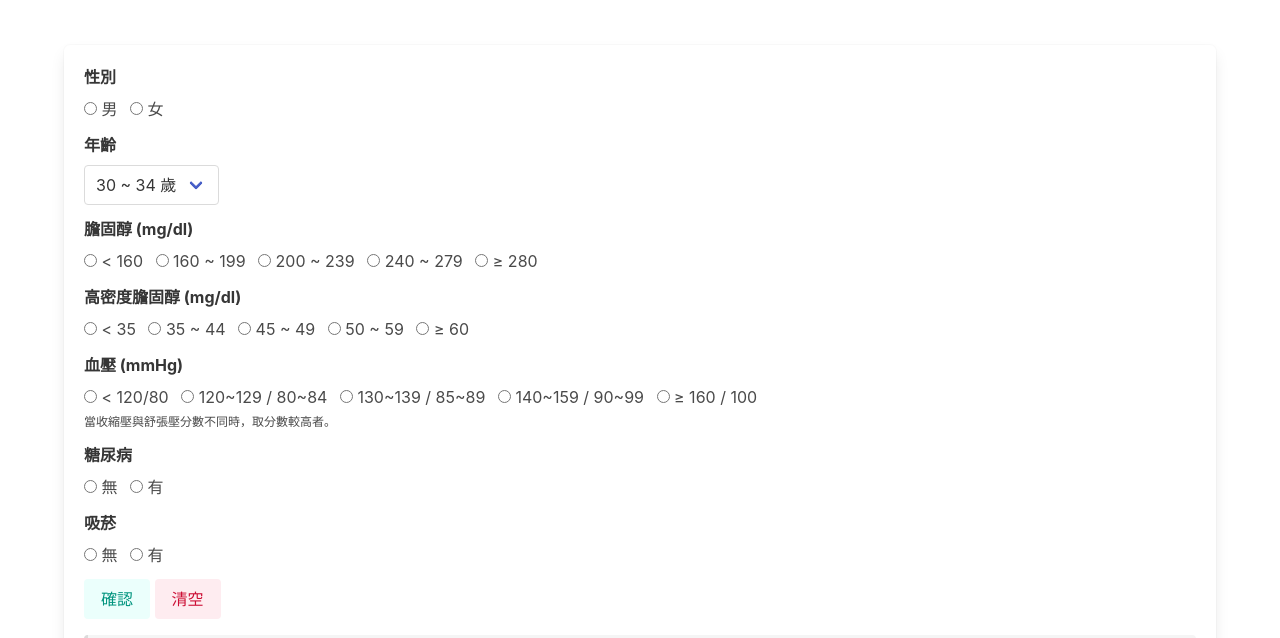
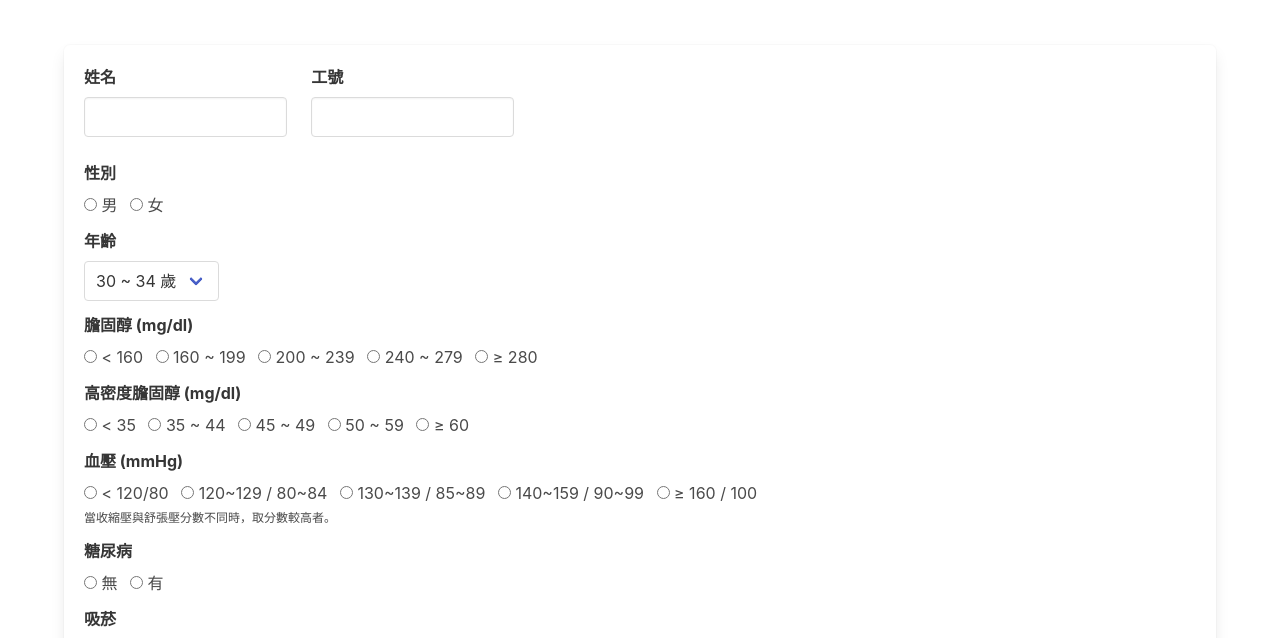
Before and after one commit to edcycle/edcycle.github.io, a plain HTML site: page Framingham_Risk_Score/index.html in a window 1280 px wide. Shown: the part 111-749 px from the top of the page. Drawn offline with nearby package versions, Linux system fonts and the light colour scheme.

Commit message:
Add FRS name, number field

```diff
--- a/Framingham_Risk_Score/index.html
+++ b/Framingham_Risk_Score/index.html
@@ -26,6 +26,25 @@
     </section>
 
     <div class="container box">
+      <div class="columns">
+        <div class="column is-one-fifth">
+          <div class="field">
+            <label class="label">姓名</label>
+            <div class="control">
+              <input class="input" type="text" placeholder="" />
+            </div>
+          </div>
+        </div>
+        <div class="column is-one-fifth">
+          <div class="field">
+            <label class="label">工號</label>
+            <div class="control">
+              <input class="input" type="text" placeholder="" />
+            </div>
+          </div>
+        </div>
+      </div>
+
       <!-- 性別 gender -->
       <div class="field">
         <label class="label">性別</label>
```
